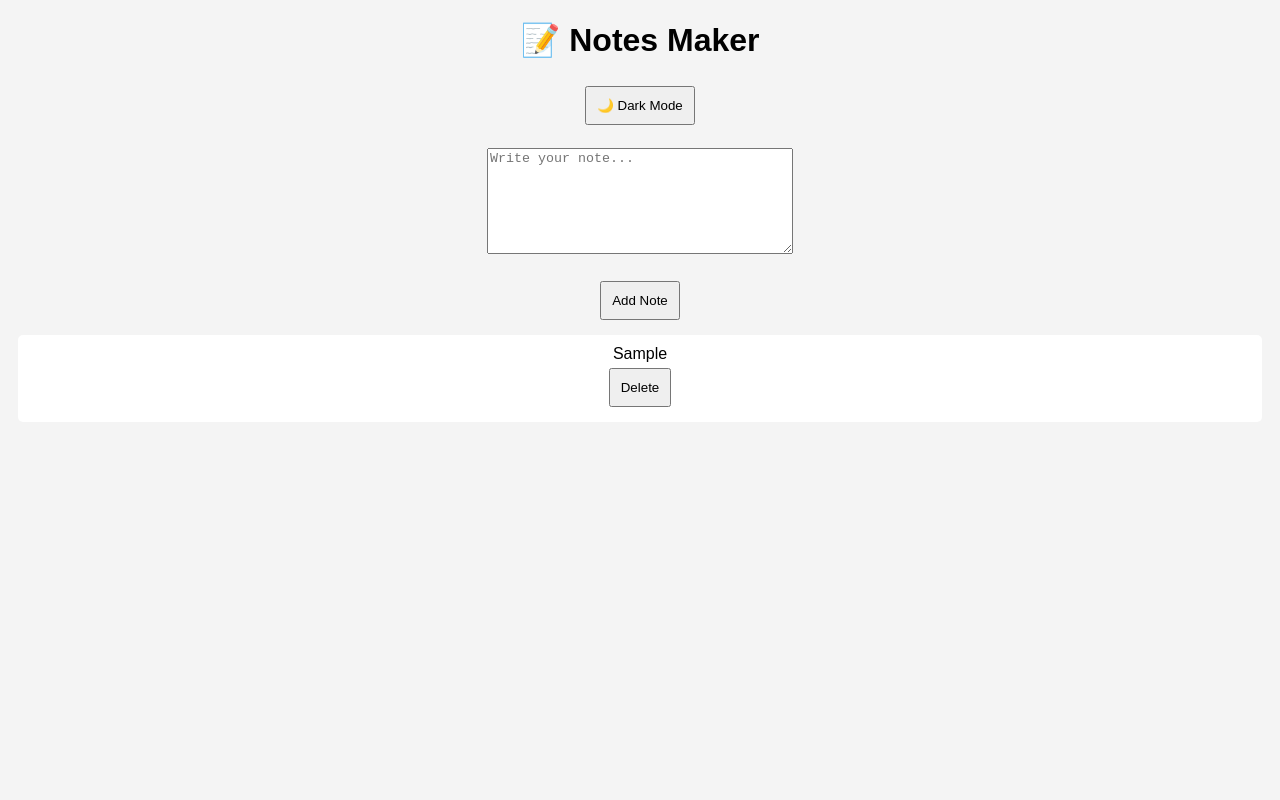
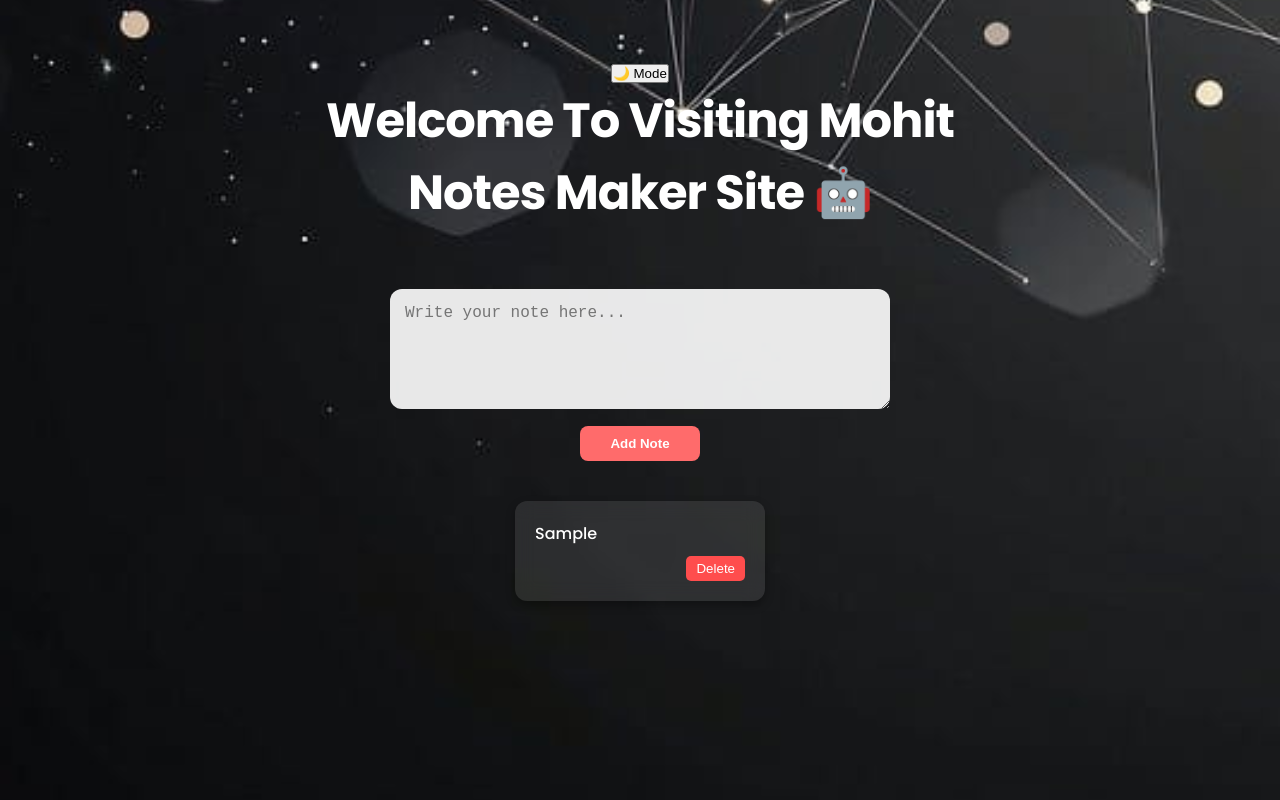
Before and after one commit to mohitgangwar766/notes-maker, a plain HTML site: page index.html in a window 1280 px wide. Both pictures are taken after typing "Sample" into the empty fields and a click on the button "Add Note". Drawn offline with Linux system fonts and the light colour scheme.

Commit message:
Notes maker site by mohit

```diff
--- a/index.html
+++ b/index.html
@@ -1,25 +1,31 @@
 <!DOCTYPE html>
-<html>
+<html lang="en">
 <head>
-  <title>Notes Maker</title>
-  <link rel="stylesheet" href="style.css">
+    <meta charset="UTF-8">
+    <meta name="viewport" content="width=device-width, initial-scale=1.0">
+    <title>Mohit Notes Maker</title>
+    <link rel="stylesheet" href="style.css">
+    <link href="https://fonts.googleapis.com/css2?family=Poppins:wght@300;500;700&display=swap" rel="stylesheet">
 </head>
 <body>
 
-<h1>📝 Notes Maker</h1>
+    <div class="main-wrapper">
+        <header>
+            <button onclick="toggleDarkMode()" id="modeToggleBtn">🌙 Mode</button>
+            <h1 class="main-title">Welcome to visiting mohit notes maker site 🤖</h1>
+        </header>
 
-<button onclick="toggleDarkMode()">🌙 Dark Mode</button>
+        <main>
+            <div class="input-section">
+                <textarea id="noteInput" placeholder="Write your note here..."></textarea>
+                <br>
+                <button onclick="addNote()" class="add-btn">Add Note</button>
+            </div>
 
-<br><br>
+            <div id="notesContainer"></div>
+        </main>
+    </div>
 
-<textarea id="noteInput" placeholder="Write your note..."></textarea>
-<br><br>
-
-<button onclick="addNote()">Add Note</button>
-
-<div id="notesContainer"></div>
-
-<script src="script.js"></script>
-
+    <script src="script.js"></script>
 </body>
 </html>
--- a/script.js
+++ b/script.js
@@ -2,15 +2,13 @@ let notes = JSON.parse(localStorage.getItem("notes")) || [];
 
 function addNote() {
     let input = document.getElementById("noteInput");
-
     if (input.value.trim() === "") {
-    alert("Write something!");
+        alert("Write something first!");
         return;
     }
 
     notes.push(input.value);
     localStorage.setItem("notes", JSON.stringify(notes));
-
     input.value = "";
     displayNotes();
 }
@@ -23,12 +21,16 @@ function displayNotes() {
         let div = document.createElement("div");
         div.className = "note";
 
-    div.innerHTML = `
-      ${note}
-      <br>
-      <button onclick="deleteNote(${index})">Delete</button>
-    `;
+        let text = document.createElement("p");
+        text.textContent = note;
 
+        let btn = document.createElement("button");
+        btn.textContent = "Delete";
+        btn.className = "delete-btn";
+        btn.onclick = () => deleteNote(index);
+
+        div.appendChild(text);
+        div.appendChild(btn);
         container.appendChild(div);
     });
 }
--- a/style.css
+++ b/style.css
@@ -1,32 +1,84 @@
+* { box-sizing: border-box; margin: 0; padding: 0; }
+
 body {
-  font-family: Arial;
-  background: #f4f4f4;
-  text-align: center;
+    font-family: 'Poppins', sans-serif;
+    /* Image background yahan set hai */
+    background-image: url('image.png');
+    background-size: cover;
+    background-position: center;
+    background-attachment: fixed;
+    background-repeat: no-repeat;
+    color: white; /* Dark image ke liye white text best hai */
+    transition: 0.3s;
+    text-align: center;
+    min-height: 100vh;
 }
 
-.dark {
-  background: #111;
-  color: white;
+.dark { color: white; background-color: #111; }
+
+.main-wrapper { max-width: 800px; margin: 0 auto; padding: 20px; }
+
+header { padding: 40px 0; }
+
+.main-title {
+    font-size: clamp(1.5rem, 5vw, 3rem);
+    font-weight: 700;
+    color: #fff;
+    text-transform: capitalize;
+    letter-spacing: -1px;
+    margin-bottom: 20px;
 }
 
-textarea {
-  width: 300px;
-  height: 100px;
+#noteInput {
+    width: 100%;
+    max-width: 500px;
+    height: 120px;
+    padding: 15px;
+    border-radius: 12px;
+    border: none;
+    font-size: 1rem;
+    margin-bottom: 10px;
+    background: rgba(255, 255, 255, 0.9);
 }
 
-button {
-  padding: 10px;
-  margin: 5px;
-  cursor: pointer;
+.add-btn {
+    padding: 10px 30px;
+    background-color: #ff6b6b;
+    color: white;
+    border: none;
+    border-radius: 8px;
+    cursor: pointer;
+    font-weight: bold;
+}
+
+#notesContainer {
+    display: flex;
+    flex-wrap: wrap;
+    justify-content: center;
+    gap: 20px;
+    margin-top: 40px;
 }
 
 .note {
-  background: white;
-  padding: 10px;
-  margin: 10px;
-  border-radius: 5px;
+    background: rgba(255, 255, 255, 0.1); /* Transparent glass look */
+    backdrop-filter: blur(10px);
+    padding: 20px;
+    border-radius: 12px;
+    width: 250px;
+    box-shadow: 0 4px 10px rgba(0,0,0,0.3);
+    text-align: left;
+    display: flex;
+    flex-direction: column;
+    color: white;
 }
 
-.dark .note {
-  background: #333;
+.delete-btn {
+    margin-top: 10px;
+    background: #ff4d4d;
+    color: white;
+    border: none;
+    padding: 5px 10px;
+    border-radius: 5px;
+    cursor: pointer;
+    align-self: flex-end;
 }
```
Also changed, not shown: image.png (added). Lines whose indentation alone changed are shown as unchanged.
